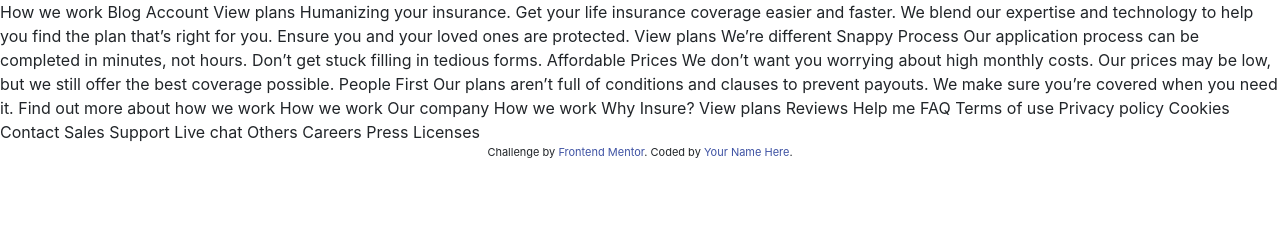
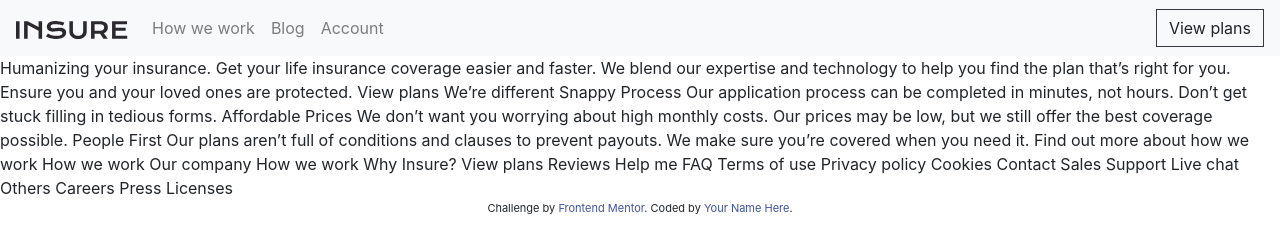
Before and after one commit to Pi-Gul/insure-landing-page, a plain HTML site: page index.html in a window 1280 px wide. Drawn offline with nearby package versions, Linux system fonts and the light colour scheme.

Commit message:
added Navbar

```diff
--- a/index.html
+++ b/index.html
@@ -15,12 +15,26 @@
 
 
 	<body>
+		<!-- NAVBAR -->
 
-		How we work
-		Blog
-		Account
-		View plans
+		<nav class='navbar navbar-expand-md navbar-light bg-light'>
+			<a class='navbar-brand' href='#'><img class='logo' src='./images/logo.svg'></a>
+			<button class='navbar-toggler' type='button' data-toggle='collapse' data-target='#nav-menu'>
+				<span class='navbar-toggler-icon'></span>
+			</button>
+			<div class='navbar-collapse collapse' id='nav-menu'>
+				<ul class='navbar-nav'>
+					<li class='nav-item'><a class='nav-link' href='#'>How we work</a></li>
+					<li class='nav-item'><a class='nav-link' href='#'>Blog</a></li>
+					<li class='nav-item'><a class='nav-link' href='#'>Account</a></li>
+				</ul>
+			</div>
+			<button class='btn btn-light rounded-0 border-dark'>View plans</button>
+		</nav>
 
+		<!-- NAVBAR END -->
+
+		<!-- INTRO -->
 		Humanizing your insurance.
 
 		Get your life insurance coverage easier and faster. We blend our expertise
@@ -29,6 +43,9 @@
 
 		View plans
 
+		<!-- INTRO END -->
+
+		<!-- ABOUT US -->
 		We’re different
 
 		Snappy Process
@@ -46,9 +63,24 @@
 		Our plans aren’t full of conditions and clauses to prevent payouts. We make
 		sure you’re covered when you need it.
 
+		<!-- ABOUT US END -->
+
+		<!-- FIND OUT -->
+
 		Find out more about how we work
 
 		How we work
+
+		<!-- FIND OUT END -->
+
+
+
+		<!-- FOOTER SOCIAL -->
+
+		<!-- FOOTER SOCIAL END -->
+
+
+		<!-- FOOTER NAV -->
 
 		Our company
 
@@ -76,6 +108,8 @@
 		Press
 		Licenses
 
+		<!-- FOOTER NAV END -->
+
 
 		<div class="attribution">
 			Challenge by <a href="https://www.frontendmentor.io?ref=challenge" target="_blank">Frontend Mentor</a>.
```
